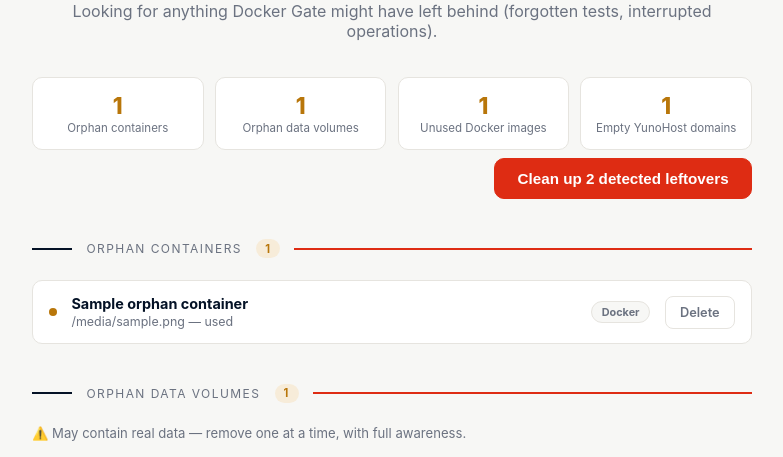
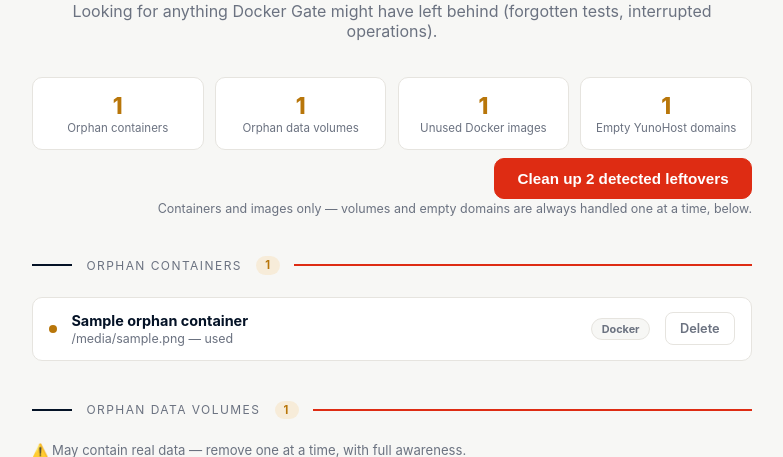
Before and after one commit to byrtn/docker_gate_ynh, a Flask app: template sources/templates/audit.html in a window 1280 px wide. Shown: the part 211-668 px from the top of the page, without its empty margins (248-1031 px from the left). Run offline with Flask 3, Linux system fonts and the light colour scheme; the template is opened without the code that fills it: most values are stand-ins (such as "Sample title", 1, 10 or a date in 2020).

Commit message:
fix(docker-gate): note de portee sur le bouton de nettoyage groupe (chantier 4/8)
Audit de coherence interface/code : 7 elements UI verifies contre le code
reel, tous deja honnetes. Un ecart trouve - le bouton "Nettoyer N residus
detectes" de /audit ne compte et ne supprime que conteneurs+images,
jamais les volumes orphelins ni les domaines vides (deja volontaire pour
la securite des donnees), sans que rien a l'ecran ne le precise alors que
le resume juste au-dessus liste les 4 categories ensemble.

Ajoute une note explicative sous le bouton, visible uniquement quand un
volume orphelin ou un domaine vide existe. Verifie localement (rendu
template) puis en conditions reelles sur VM 203 (volume orphelin cree
pour le test, note confirmee visuellement, volume de test supprime).

```diff
--- a/sources/i18n.py
+++ b/sources/i18n.py
@@ -436,6 +436,15 @@ STRINGS = {
         "en": "Clean up {n} detected leftover{plural}",
         "fr": "Nettoyer {n} résidu{plural} détecté{plural}",
     },
+    # Audit chantier 4 (17/07/2026) : ce bouton groupé ne compte et ne
+    # touche jamais les volumes ni les domaines vides (voir commentaire
+    # dans audit.html) — sans cette note, rien à l'écran ne le signalait,
+    # risque de croire que "tout" est nettoyé alors que 2 catégories sur 4
+    # ne le sont jamais par ce bouton.
+    "bulk_cleanup_scope_note": {
+        "en": "Containers and images only — volumes and empty domains are always handled one at a time, below.",
+        "fr": "Conteneurs et images uniquement — les volumes et domaines vides se traitent toujours un par un, ci-dessous.",
+    },
     "no_dangling_images": {"en": "No unused image found.", "fr": "Aucune image inutilisée trouvée."},
     "h2_empty_domains": {"en": "Empty YunoHost domains", "fr": "Domaines YunoHost vides"},
     "empty_domains_help": {
--- a/sources/templates/audit.html
+++ b/sources/templates/audit.html
@@ -31,6 +31,9 @@
   <button type="button" class="btn btn-primary" id="clean-all-btn" {{ 'disabled' if bulk_count == 0 else '' }}
           onclick="armCleanAll(this)">{{ t('btn_cleanup_all', n=bulk_count, plural=bulk_plural) }}</button>
 </div>
+{% if orphan_volumes or empty_domains %}
+<p class="lead" style="font-size:0.78rem; margin:-0.4rem 0 1.2rem; text-align:right;">{{ t('bulk_cleanup_scope_note') }}</p>
+{% endif %}
 
 <div class="divider {{ '' if orphan_containers else 'clean' }}"><div class="line"></div><span>{{ t('h2_orphan_containers') }}</span><span class="count">{{ orphan_containers|length }}</span><div class="line red"></div></div>
 {% if orphan_containers %}
```
